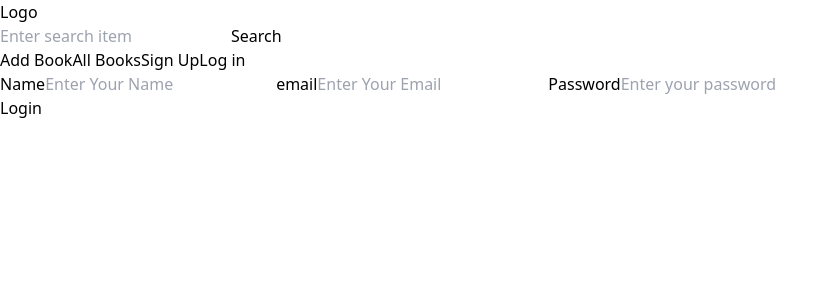
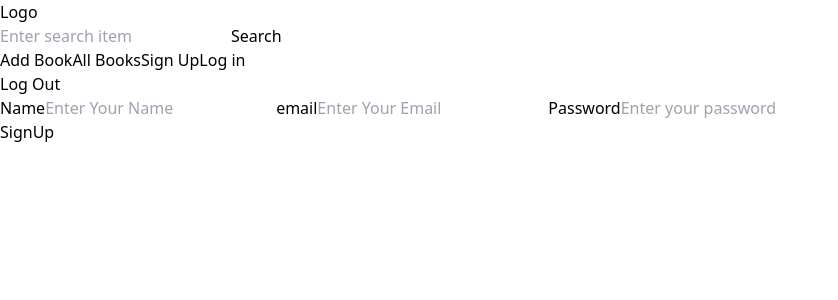
Before and after one commit to masummim50/book-catalogue-client, a React (Vite) app: page /signUp in a window 1280 px wide. Shown: the top 300 px of the page, without its empty margins (0-838 px from the left). Built offline with nearby package versions, Linux system fonts and the light colour scheme.

Commit message:
protected route

```diff
--- a/src/AppRouter.tsx
+++ b/src/AppRouter.tsx
@@ -4,13 +4,17 @@ import AddBookPage from './pages/AddBookPage';
 import HomePage from './pages/HomePage';
 import LoginPage from './pages/LoginPage';
 import SignUpPage from './pages/SignUpPage';
+import PrivateRoute from './PrivateRoute';
 
 const AppRouter = () => {
     return (
         <BrowserRouter>
             <Routes>
                 <Route path='/' element={<HomePage/>}/>
-                <Route path="/add-book" element={<AddBookPage/>}/>
+                <Route element={<PrivateRoute/>}>
+                    <Route path='/add-book' element={<AddBookPage/>}/>
+                </Route>
+
                 <Route path="/login" element={<LoginPage/>}/>
                 <Route path="/signUp" element={<SignUpPage/>}/>
             </Routes>
--- /dev/null
+++ b/src/PrivateRoute.tsx
@@ -0,0 +1,13 @@
+import React from 'react';
+import { useAppSelector } from './redux/hooks';
+import { Navigate, Outlet } from 'react-router-dom';
+
+const PrivateRoute = () => {
+    const user = useAppSelector(state=> state.user);
+    console.log('user', user)
+    return (
+        user.user? <Outlet/> : <Navigate to="/login"/>
+    );
+};
+
+export default PrivateRoute;
--- a/src/components/AddBookForm.tsx
+++ b/src/components/AddBookForm.tsx
@@ -1,3 +1,4 @@
+/* eslint-disable @typescript-eslint/no-unused-vars */
 import * as React from "react";
 import { useForm } from "react-hook-form";
 
--- a/src/components/BookCardsContainer.tsx
+++ b/src/components/BookCardsContainer.tsx
@@ -1,3 +1,4 @@
+/* eslint-disable @typescript-eslint/no-unused-vars */
 import React, {useEffect} from 'react';
 import "./elipsis.css"
 import { useGetBooksQuery } from '../redux/features/book/bookApi';
--- a/src/components/Header.tsx
+++ b/src/components/Header.tsx
@@ -1,40 +1,58 @@
-import React from 'react';
-import {Link } from "react-router-dom"
+import React from "react";
+import { Link } from "react-router-dom";
+import { removeUser } from "../redux/features/user/userSlice";
+import { useAppDispatch } from "../redux/hooks";
 
 const navlinks = [
   {
     linkUrl: "/add-book",
-        linkTitle: "Add Book"
+    linkTitle: "Add Book",
   },
   {
     linkUrl: "/",
-        linkTitle: "All Books"
+    linkTitle: "All Books",
   },
   {
     linkUrl: "/signup",
-        linkTitle: "Sign Up"
+    linkTitle: "Sign Up",
   },
   {
     linkUrl: "/login",
-        linkTitle: "Log in"
+    linkTitle: "Log in",
   },
-]
+];
 
 const Header = () => {
+  const dispatch = useAppDispatch();
   return (
-        <div className='flex justify-between w-100 items-center bg-purple-200 py-6 px-2 rounded-b'>
+    <div className="flex justify-between w-100 items-center bg-purple-200 py-6 px-2 rounded-b">
       <div className=" text-center">Logo</div>
       <div className="search">
-                <input type="text" className='border focus:outline-none py-2 px-4 rounded' placeholder='Enter search item'/>
-                <button className='border py-2 px-4 rounded hover:bg-purple-400 transition-all'>Search</button>
+        <input
+          type="text"
+          className="border focus:outline-none py-2 px-4 rounded"
+          placeholder="Enter search item"
+        />
+        <button className="border py-2 px-4 rounded hover:bg-purple-400 transition-all">
+          Search
+        </button>
       </div>
       <div className="flex">
-                {
-                    navlinks.map(link => (
-                        <Link className='px-6 py-1 border border-purple-400 rounded ml-2 bg-purple-400 hover:bg-purple-600 hover:text-white transition-all' to={`${link.linkUrl}`}>{link.linkTitle}</Link>
-                    ))
-                }
+        {navlinks.map((link) => (
+          <Link
+            className="px-6 py-1 border border-purple-400 rounded ml-2 bg-purple-400 hover:bg-purple-600 hover:text-white transition-all"
+            to={`${link.linkUrl}`}
+          >
+            {link.linkTitle}
+          </Link>
+        ))}
+        <div
+            onClick={()=> dispatch(removeUser())}
+            className="px-6 py-1 border border-purple-400 rounded ml-2 bg-purple-400 hover:bg-purple-600 hover:text-white transition-all"
 
+          >
+            Log Out
+          </div>
       </div>
     </div>
   );
--- a/src/components/Login.tsx
+++ b/src/components/Login.tsx
@@ -1,6 +1,10 @@
 
 import { useForm } from "react-hook-form";
-import React from 'react';
+import React, { useEffect } from 'react';
+import { useLoginMutation } from "../redux/features/user/userApi";
+import { setUser } from "../redux/features/user/userSlice";
+import { useDispatch } from 'react-redux';
+import { useAppDispatch } from "../redux/hooks";
 
 type FormData = {
   email: string;
@@ -8,13 +12,25 @@ type FormData = {
 };
 
 const Login = () => {
+    const dispatch = useAppDispatch()
+
+    const [login, {isError, isLoading, isSuccess, data}] = useLoginMutation();
+
+    useEffect(()=> {
+        console.log(data)
+        if(isSuccess && data){
+            dispatch(setUser(data.data));
+        }
+    }, [data, isSuccess])
 
   const {
     register,
     handleSubmit,
-    formState: { errors },
+    // formState: { errors },
   } = useForm<FormData>();
-  const onSubmit = handleSubmit((data) => console.log(data));
+  const onSubmit = handleSubmit((data) => {
+    login(data)
+  });
 
   return (
     <div className="mx-auto w-[600px] ">
--- a/src/components/SignUp.tsx
+++ b/src/components/SignUp.tsx
@@ -1,29 +1,39 @@
-
 import { useForm } from "react-hook-form";
-import React from 'react';
+import React, {useEffect} from "react";
+import { useSignupMutation } from "../redux/features/user/userApi";
 
 type FormData = {
+  name: string;
   email: string;
   password: string;
 };
 
 const SignUp = () => {
+  const [signUp, { isError, isSuccess, isLoading, data:signupdata }] = useSignupMutation();
 
   const {
     register,
     handleSubmit,
-    formState: { errors },
+    // formState: { errors },
   } = useForm<FormData>();
-  const onSubmit = handleSubmit((data) => console.log(data));
+  const onSubmit = handleSubmit((data) => {
+    console.log(data);
+    signUp(data);
+  });
+
+  useEffect(()=> {
+    console.log(isError, isSuccess, isLoading, signupdata);
+
+  },[signupdata])
 
   return (
     <div className="mx-auto w-[600px] ">
       <form onSubmit={onSubmit}>
-      <label className="block">Name</label>
+        <label className="block">Name</label>
         <input
           className="border rounded focus:outline-none py-2 w-full"
           placeholder="Enter Your Name"
-          {...register("email")}
+          {...register("name")}
         />
         <label className="block">email</label>
         <input
@@ -40,12 +50,16 @@ const SignUp = () => {
         />
 
         <div className="block text-right">
-          <button type="submit" className="bg-purple-400 px-4 py-2 text-white shadow-md mt-2 hover:bg-purple-600 hover:color-white">Login</button>
+          <button
+            type="submit"
+            className="bg-purple-400 px-4 py-2 text-white shadow-md mt-2 hover:bg-purple-600 hover:color-white"
+          >
+            SignUp
+          </button>
         </div>
       </form>
     </div>
   );
-}
-
+};
 
 export default SignUp;
--- a/src/redux/features/user/userApi.ts
+++ b/src/redux/features/user/userApi.ts
@@ -11,7 +11,7 @@ const userApi = api.injectEndpoints({
         }),
         signup: builder.mutation({
             query: (signupData)=> ({
-                url: "/auth/login",
+                url: "/auth/signup",
                 method: 'POST',
                 body: signupData
             })
@@ -19,5 +19,4 @@ const userApi = api.injectEndpoints({
     })
 })
 
-export default userApi.reducer;
 export const {useLoginMutation, useSignupMutation} = userApi;
--- a/src/redux/features/user/userSlice.ts
+++ b/src/redux/features/user/userSlice.ts
@@ -0,0 +1,20 @@
+import { createSlice } from "@reduxjs/toolkit";
+
+const initialState = {}
+
+const userSlice = createSlice({
+    name: 'user',
+    initialState,
+    reducers: {
+        setUser: (state, action)=> {
+            console.log(JSON.stringify(action))
+            return state = action.payload;
+        },
+        removeUser: (state)=> {
+            return state = {};
+        }
+    }
+})
+
+export const {setUser, removeUser} = userSlice.actions;
+export default userSlice.reducer;
--- a/src/redux/store.ts
+++ b/src/redux/store.ts
@@ -1,10 +1,11 @@
 import { configureStore } from '@reduxjs/toolkit'
 import { api } from './features/api/apiSlice'
-// ...
+import userReducer from "./features/user/userSlice"
 
 export const store = configureStore({
   reducer: {
-    [api.reducerPath]: api.reducer
+    [api.reducerPath]: api.reducer,
+    user:userReducer
   },
   middleware: (getDefaultMiddleware)=> getDefaultMiddleware().concat(api.middleware)
 })
```
Lines whose indentation alone changed are shown as unchanged.
